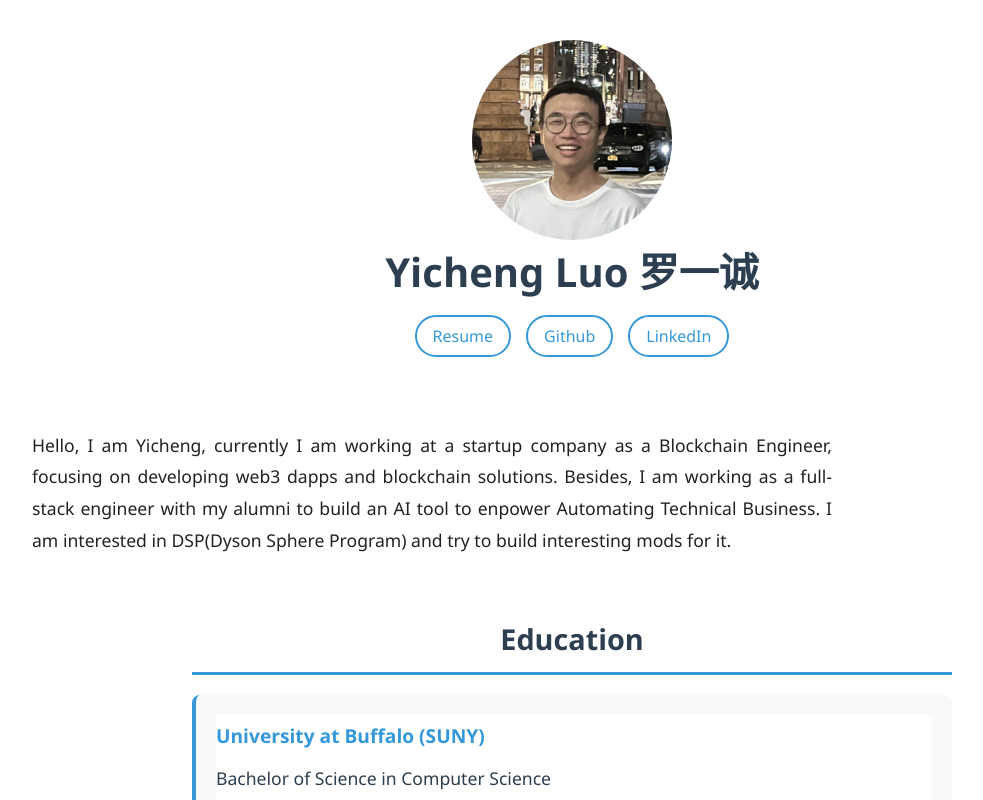
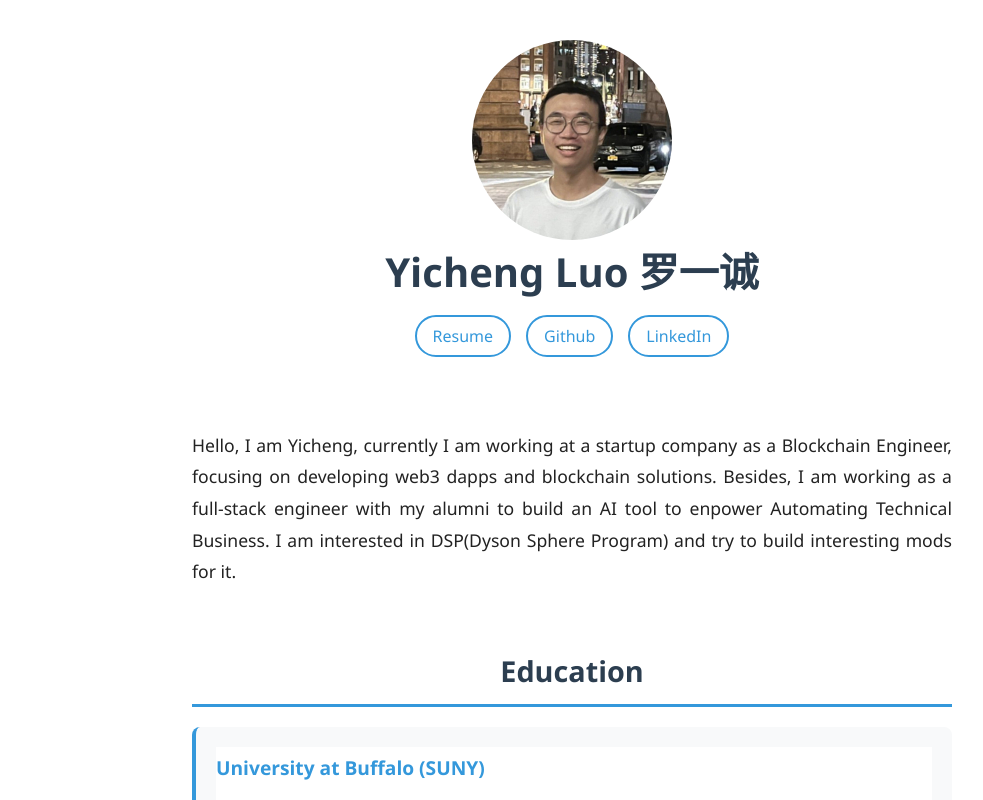
Before and after one commit to yluoc/yluoc.github.io, a Next.js app: page / in a window 1280 px wide. Shown: the top 800 px of the page, without its empty margins (68-1051 px from the left). Built offline with nearby package versions, Linux system fonts and the light colour scheme.

Commit message:
update self-intro style

```diff
--- a/src/styles/globals.css
+++ b/src/styles/globals.css
@@ -70,8 +70,8 @@ body {
 
 .profileIntroduction {
     max-width: 800px;
-    margin: 0 0 40px 40px;
-    padding: 0;
+    margin: 0 auto 40px auto;
+    padding: 0 20px;
     text-align: justify;
     font-size: 1.1rem;
     line-height: 1.8;
```
